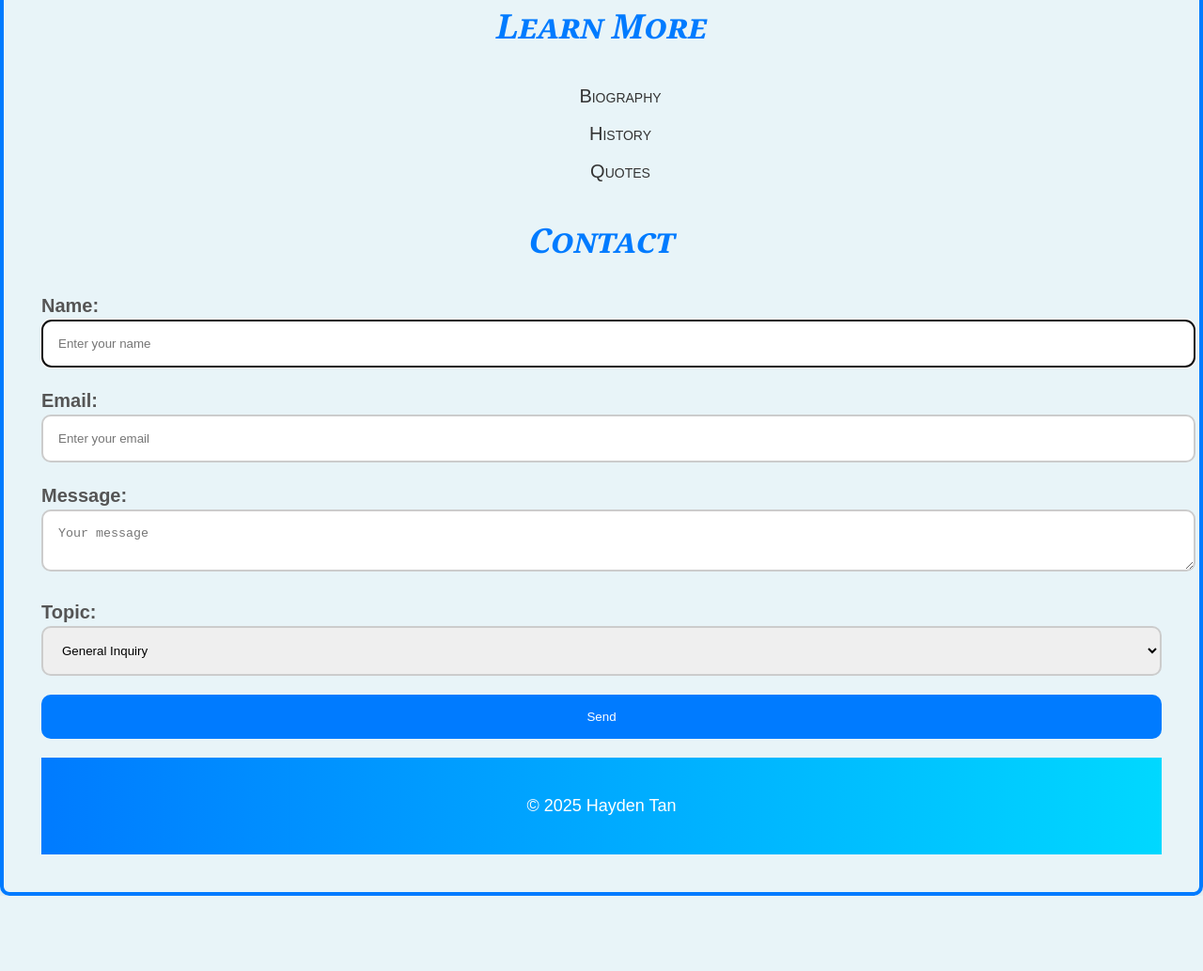
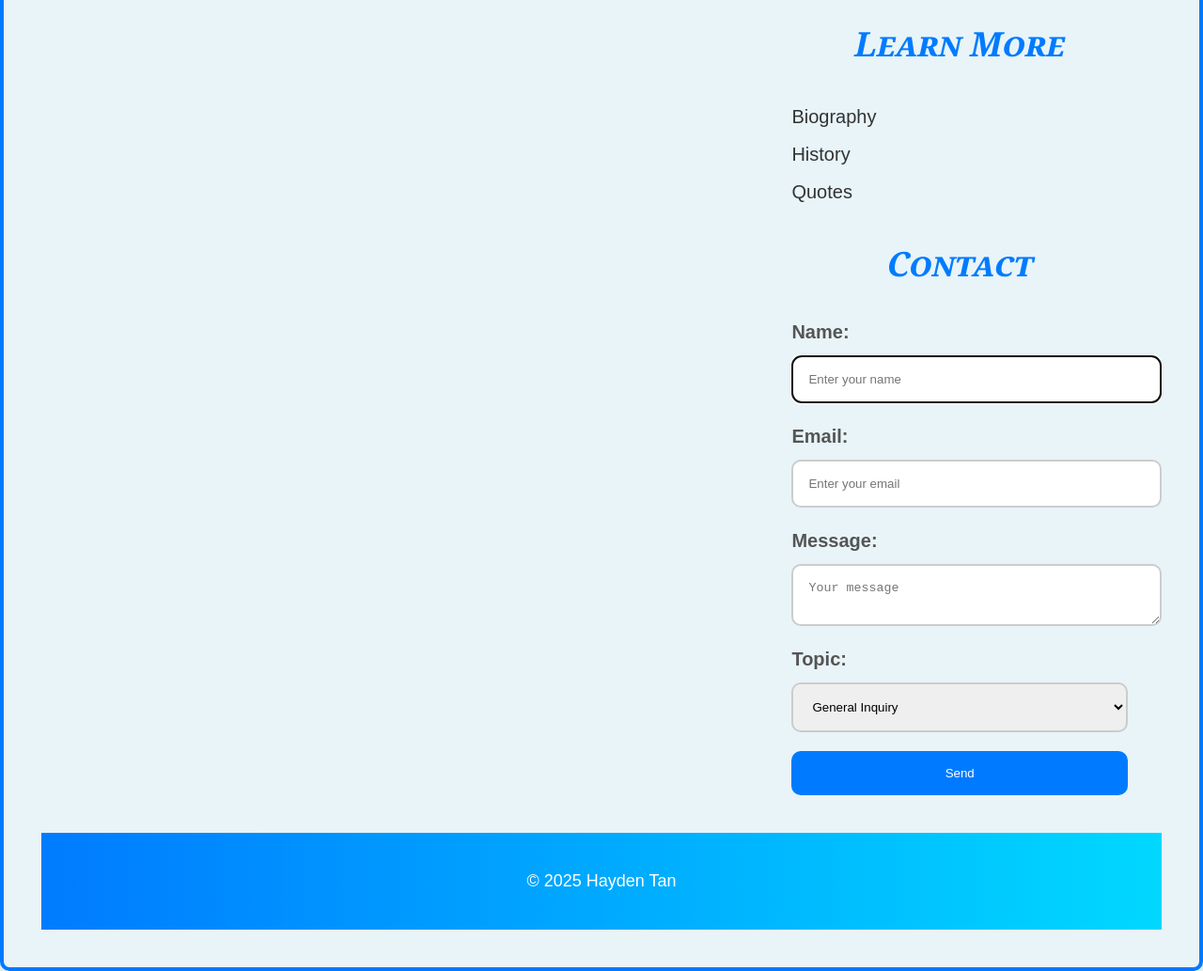
Before and after one commit to htan0770/htan0770.github.io, a plain HTML site: page index.html in a window 1280 px wide. Shown: the part 1692-2725 px from the top of the page at 94% size. Before the commit the page ends 2645 px from the top, so only its background shows below. Drawn offline with Linux system fonts and the light colour scheme.

Commit message:
Fixed more

```diff
--- a/index.html
+++ b/index.html
@@ -7,6 +7,7 @@
     <meta name="description" content="Biography of Frederic Chopin">
     <meta name="keywords" content="Frederic Chopin, History, Biography, Quotes">
     <title>Frederic Chopin - Biography</title>
+    <!-- CSS file properly linked from the css folder -->
     <link rel="stylesheet" href="style.css">
 </head>
 <body>
@@ -14,6 +15,8 @@
         <h1>Frederic Chopin</h1>
     </header>
 
+    <!-- Content Wrapper: Main and Aside side-by-side (70/30 split) -->
+    <div id="content-wrapper">
         <main>
             <section id="main-content">
                 <div id="biography-section">
@@ -90,6 +93,7 @@
                 </form>
             </section>
         </aside>
+    </div> <!-- End content-wrapper -->
 
     <footer>
         <p>&copy; 2025 Hayden Tan</p>
--- a/style.css
+++ b/style.css
@@ -1,71 +1,100 @@
-/* General Styling */
+/* Hayden Tan - 9040770 */
+
+/* Root element with full font shorthand (font-style, variant, weight, size/line-height, family) */
 html {
-    font: 20px/1.5 Arial, sans-serif; /* Font shorthand: size/line-height family */
-    background-color: #e8f4f8; /* Light, pleasing blue hue */
-    color: #333; /* Dark gray for good readability */
+    font: normal normal normal 20px/1.5 Arial, sans-serif;
+    background-color: #e8f4f8; /* Light blue hue */
+    color: #333;
 }
 
+/* Body styling using absolute unit for max-width and rem for padding/border */
 body {
-    max-width: 1200px; /* Absolute unit for maximum width */
-    margin: 0 auto; /* Center body on the page */
-    padding: 2rem; /* Consistent padding */
-    border: 0.2rem solid #007BFF; /* Border with rem units */
+    max-width: 1400px;
+    margin: 0 auto;
+    padding: 2rem;
+    border: 0.2rem solid #007BFF;
     border-radius: 0.5rem;
-    box-shadow: 0 0 15px rgba(0, 0, 0, 0.1); /* Subtle shadow */
+    box-shadow: 0 0 15px rgba(0, 0, 0, 0.1);
 }
 
-/* Header and Footer */
+/* Header and Footer with gradient backgrounds */
 header, footer {
-    background: linear-gradient(to right, #007BFF, #00D8FF); /* Gradient */
+    background: linear-gradient(to right, #007BFF, #00D8FF);
     color: #fff;
     text-align: center;
     padding: 1rem;
 }
 
 header h1 {
-    font-size: 2.5rem; /* Larger font size */
+    font-size: 2.5rem; /* Increased header font-size */
 }
 
 footer {
-    font-size: 0.9rem; /* Smaller font size */
+    font-size: 0.9rem; /* Smaller footer font size */
+    clear: both; /* Ensures footer clears all floats */
 }
 
-/* Layout - Float Properties */
-#main-content {
-    display: flow-root; /* Clear floats for parent container */
+/* Layout: Main content and aside side-by-side (70/30 split) */
+#content-wrapper {
+    overflow: hidden;
 }
 
-#biography-section, #image-section {
+main {
     float: left;
-    width: 70%; /* Biography section width */
+    width: 70%;
+    padding: 1rem;
+}
+
+aside {
+    float: right;
+    width: 30%;
+    padding: 1rem;
+}
+
+/* Main Content - Biography and Image sections floated side-by-side */
+#main-content:after {
+    content: "";
+    display: table;
+    clear: both;
+}
+
+#biography-section {
+    float: left;
+    width: 70%;
 }
 
 #image-section {
-    width: 30%; /* Image section width */
-    margin-left: 5%; /* Separation between sections */
+    float: right;
+    width: 30%;
+    margin-left: 5%;
 }
 
-/* Headings and Quotes */
+/* Headings styling with font variant, style, weight, family and centered alignment */
 h2 {
-    font: small-caps italic bold 1.8rem Georgia, serif; /* Typography change */
+    font-variant: small-caps;
+    font-style: italic;
+    font-weight: bold;
+    font-size: 1.8rem;
+    font-family: Georgia, serif;
     color: #007BFF;
     text-align: center;
 }
 
+/* <q> element styling with border and a box-shadow (3-side effect) */
 q {
-    font: oblique 1rem "Times New Roman", serif;
+    font: oblique normal normal 1rem "Times New Roman", serif;
     color: #555;
     border: 1px solid #ccc;
     padding: 0.5rem;
-    box-shadow: 5px 5px 10px rgba(0, 0, 0, 0.1); /* Box shadow on 3 sides */
+    box-shadow: 5px 5px 10px rgba(0, 0, 0, 0.1);
 }
 
-/* Images and Figures */
+/* Figure and Image styling */
 figure {
     background: #f8f8f8;
     padding: 1rem;
     border: 0.1rem solid #ddd;
-    border-radius: 1rem; /* Rounded corners */
+    border-radius: 1rem;
 }
 
 img {
@@ -75,65 +104,85 @@ img {
     margin: 0 auto;
 }
 
+/* Video (iframe) styling */
 iframe {
     border: 0.3rem solid #007BFF;
     border-radius: 0.5rem;
+    display: block;
+    margin: 0 auto;
 }
 
-/* Aside */
-aside h2, aside ul li {
-    text-align: center;
+/* Aside Element Styles */
+/* Heading & List in Aside */
+aside h2 {
     font-variant: small-caps;
     color: #007BFF;
+    text-align: center;
 }
 
-ul {
-    list-style: none; /* Remove bullets */
+aside ul {
+    list-style: none; /* Remove bullet points */
+    padding: 0;
 }
 
-ul li a {
-    color: #333;
-    text-decoration: none;
+aside ul li {
     line-height: 2rem;
 }
 
-ul li a:hover {
-    color: #007BFF;
+aside ul li a {
+    color: #333;
+    text-decoration: none;
 }
 
-/* Form Styles */
-label {
+aside ul li a:hover {
+    color: #007BFF;
+    text-decoration: underline;
+}
+
+/* Form Styles in Aside */
+label.form-label {
     font-weight: bold;
     color: #555;
+    display: block;
+    margin-bottom: 0.5rem;
+    text-align: left;
 }
 
-input, textarea, select {
-    width: 100%; /* Full-width controls */
+.form-control {
+    display: block;
+    width: 100%;
     padding: 0.8rem;
     margin-bottom: 1rem;
     border: 0.1rem solid #ccc;
     border-radius: 0.5rem;
 }
 
-input[type="submit"] {
+input[type="submit"].form-control {
     background-color: #007BFF;
-    color: white;
+    color: #fff;
     border: none;
     cursor: pointer;
 }
 
-input[type="submit"]:hover {
+input[type="submit"].form-control:hover {
     background-color: #0056b3;
 }
 
-/* Responsive Design */
+/* Responsive Design: Adjust layout for smaller screens */
 @media (max-width: 768px) {
     html {
         font-size: 16px; /* Decrease root font size */
     }
 
+    #content-wrapper, main, aside {
+        float: none;
+        width: 100%;
+        padding: 0.5rem;
+    }
+
     #biography-section, #image-section {
         float: none;
-        width: 100%; /* Full-width for smaller screens */
+        width: 100%;
+        margin: 0;
     }
 }
```
Lines whose indentation alone changed are shown as unchanged.
